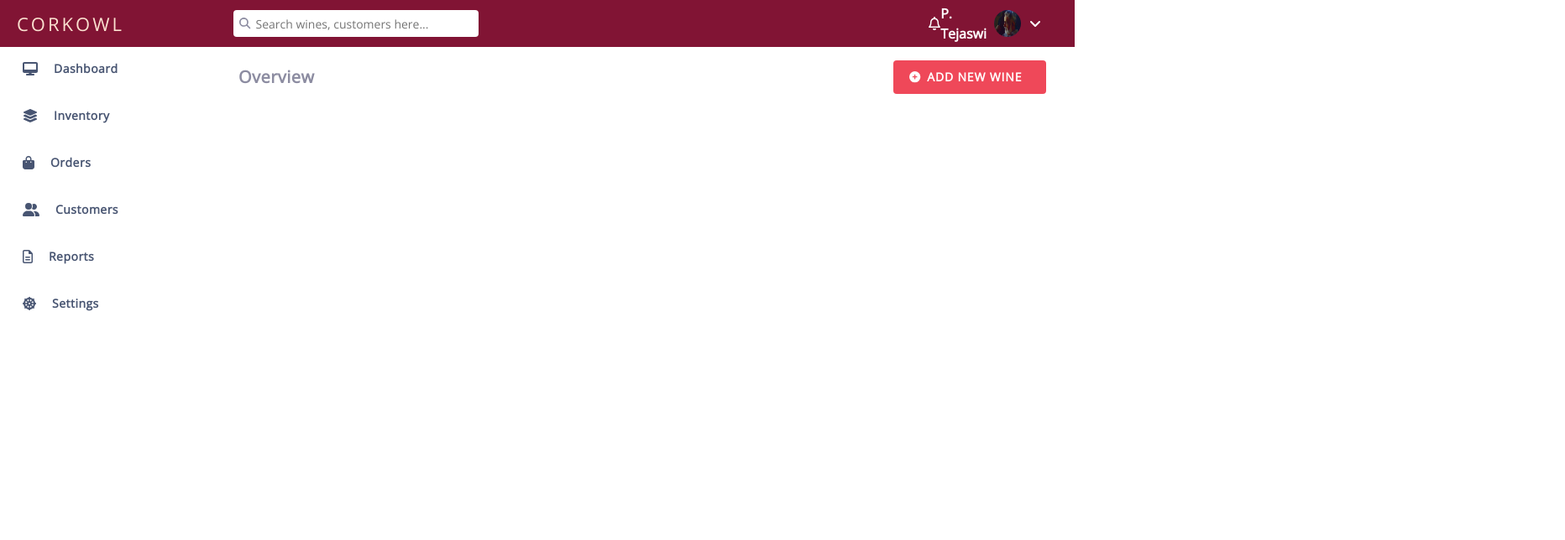
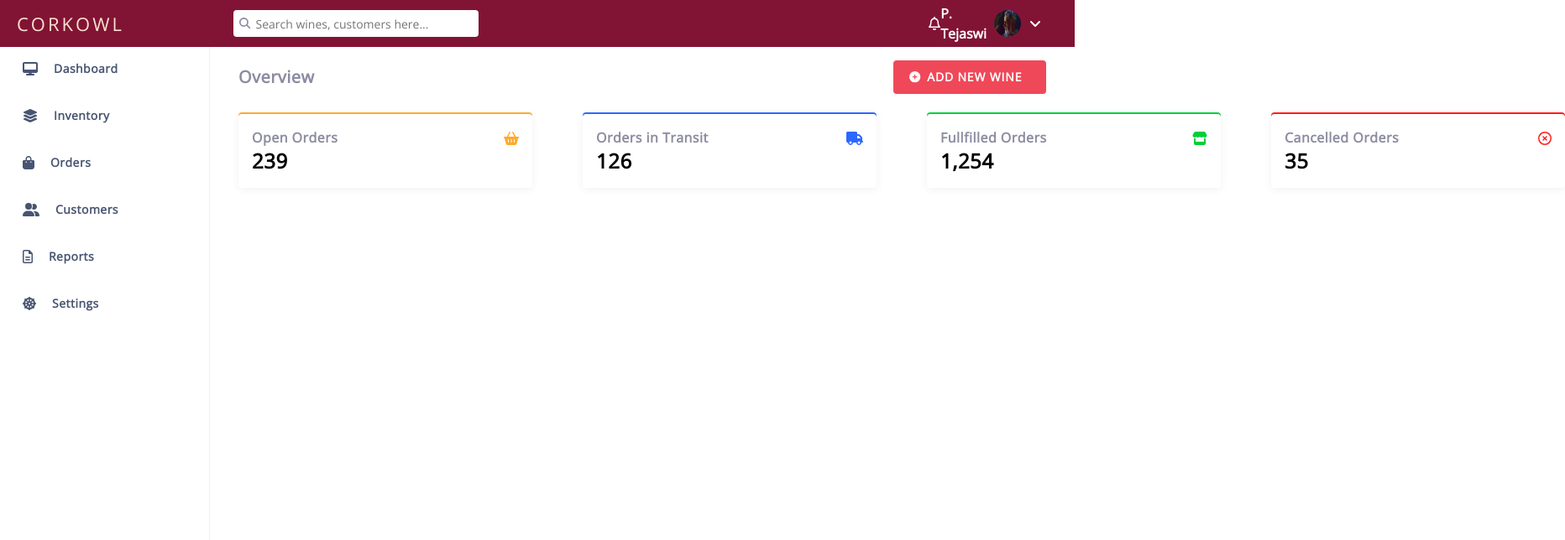
Before and after one commit to raaghavendrahm/corkowl-assignment, a Vue app: page / in a window 1280 px wide. Shown: the top 644 px of the page at 84% size, 1864 px wide, since content can reach past the window. Built offline with nearby package versions, Linux system fonts and the light colour scheme.

Commit message:
Create cardsRow and cardsComp component, add border to leftPane.

```diff
--- /dev/null
+++ b/src/components/card/cardComp.css
@@ -0,0 +1,74 @@
+.card {
+  display: flex;
+  align-items: center;
+  justify-content: space-between;
+  border-radius: 4px;
+  /* background: lightskyblue; */
+  padding: 16px;
+  width: 350px;
+}
+
+.card .info p:nth-child(1) {
+  font-weight: 600;
+  font-size: 16px;
+  line-height: 24px;
+  color: #8c8ca1;
+}
+
+.card .info p:nth-child(2) {
+  font-weight: bold;
+  font-size: 24px;
+  line-height: 32px;
+  color: black;
+}
+
+.card .icon {
+  display: inline-block;
+  margin-top: -30px;
+}
+
+.card-orange {
+  box-shadow: 0px -2px 0px #ffaa2c, 0px 2px 11px rgba(0, 0, 0, 0.06);
+}
+
+.icon-orange {
+  color: #ffaa2c;
+}
+
+.card-blue {
+  box-shadow: 0px -2px 0px #2c67ff, 0px 2px 11px rgba(0, 0, 0, 0.06);
+}
+
+.icon-blue {
+  color: #2c67ff;
+}
+
+.card-green {
+  box-shadow: 0px -2px 0px #00cf3a, 0px 2px 11px rgba(0, 0, 0, 0.06);
+}
+
+.icon-green {
+  color: #00cf3a;
+}
+
+.card-red {
+  box-shadow: 0px -2px 0px #ff1c1c, 0px 2px 11px rgba(0, 0, 0, 0.06);
+}
+
+.icon-red {
+  color: #ff1c1c;
+}
+
+.card-gray {
+  box-shadow: 0px -2px 0px #8c8ca1, 0px 2px 11px rgba(0, 0, 0, 0.06);
+}
+
+.icon-gray {
+  color: #8c8ca1;
+}
+
+.card:hover {
+  cursor: pointer;
+  opacity: 0.9;
+  transform: scale(1.05);
+}
--- /dev/null
+++ b/src/components/card/cardComp.vue
@@ -0,0 +1,73 @@
+<template>
+  <div class="card" :class="cardColor">
+    <div class="info">
+      <p>{{ cardTitle }}</p>
+      <p>{{ cardNumber }}</p>
+    </div>
+    <div class="icon" :class="iconColor">
+      <font-awesome-icon :icon="iconType" />
+    </div>
+  </div>
+</template>
+
+<script>
+  export default {
+    name: "cardComp",
+    props: {
+      cardType: {
+        type: String,
+      },
+      cardTitle: {
+        type: String,
+      },
+      cardNumber: {
+        type: String,
+      }
+    },
+    computed: {
+      cardColor() {
+        if (this.cardType === "openOrders") {
+          return "card-orange";
+        } else if (this.cardType === "transitOrders") {
+          return "card-blue";
+        } else if (this.cardType === "fullfilledOrders") {
+          return "card-green";
+        } else if (this.cardType === "cancelledOrders") {
+          return "card-red";
+        } else {
+          return "card-gray";
+        }
+      },
+      iconColor() {
+        if (this.cardType === "openOrders") {
+          return "icon-orange";
+        } else if (this.cardType === "transitOrders") {
+          return "icon-blue";
+        } else if (this.cardType === "fullfilledOrders") {
+          return "icon-green";
+        } else if (this.cardType === "cancelledOrders") {
+          return "icon-red";
+        } else {
+          return "icon-gray";
+        }
+      },
+      iconType() {
+        if (this.cardType === "openOrders") {
+          return ['fas', 'shopping-basket'];
+        } else if (this.cardType === "transitOrders") {
+          return ['fas', 'truck'];
+        } else if (this.cardType === "fullfilledOrders") {
+          return ['fas', 'store'];
+        } else if (this.cardType === "cancelledOrders") {
+          return ['far', 'times-circle'];
+        } else {
+          return ['fab', 'vuejs'];
+        }
+      }
+    }
+  }
+</script>
+
+<style>
+  @import "./cardComp.css";
+</style>
--- /dev/null
+++ b/src/components/cardsRow/cardsRow.css
@@ -0,0 +1,12 @@
+.cards-row {
+  letter-spacing: 0.03em;
+  /* display: flex;
+  align-items: center;
+  justify-content: space-between; */
+  /* background: lightsalmon; */
+  display: grid;
+  grid-template-columns: repeat(4, 1fr);
+  padding: 0 34px;
+  margin-top: 24px;
+  gap: 60px;
+}
--- /dev/null
+++ b/src/components/cardsRow/cardsRow.vue
@@ -0,0 +1,22 @@
+<template>
+  <div class="cards-row">
+    <card-comp :cardType="'openOrders'" :cardTitle="' Open Orders'" :cardNumber="'239'"/>
+    <card-comp :cardType="'transitOrders'" :cardTitle="'Orders in Transit'" :cardNumber="'126'"/>
+    <card-comp :cardType="'fullfilledOrders'" :cardTitle="'Fullfilled Orders'" :cardNumber="'1,254'"/>
+    <card-comp :cardType="'cancelledOrders'" :cardTitle="'Cancelled Orders'" :cardNumber="'35'"/>
+  </div>
+</template>
+
+<script>
+  import cardComp from "../card/cardComp.vue";
+  export default {
+    name: "cardsRow",
+    components: {
+      cardComp,
+    }
+  }
+</script>
+
+<style>
+  @import './cardsRow.css';
+</style>
--- a/src/components/leftPane/leftPane.css
+++ b/src/components/leftPane/leftPane.css
@@ -3,6 +3,7 @@
   min-width: 250px;
   min-height: 100vh;
   position: fixed;
+  border-right: 1px solid #ECF1F4;
 }
 
 .flex-item {
--- a/src/components/rightPane/rightPane.vue
+++ b/src/components/rightPane/rightPane.vue
@@ -1,16 +1,19 @@
 <template>
   <div class="right-pane">
     <overview-comp />
+    <cards-row />
   </div>
 </template>
 
 <script>
   import overviewComp from "../overview/overviewComp.vue";
+  import cardsRow from "../cardsRow/cardsRow.vue";
 
   export default {
     name: "rightPane",
     components: {
-      overviewComp
+      overviewComp,
+      cardsRow
     }
   }
 </script>
```
Also changed, not shown: src/components/leftPane/leftPane.vue (+0 -7 lines).
